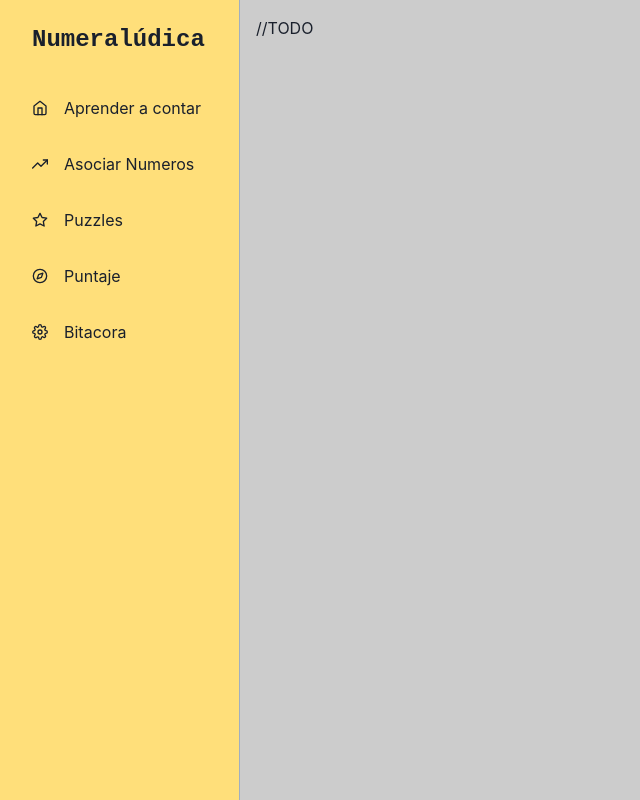
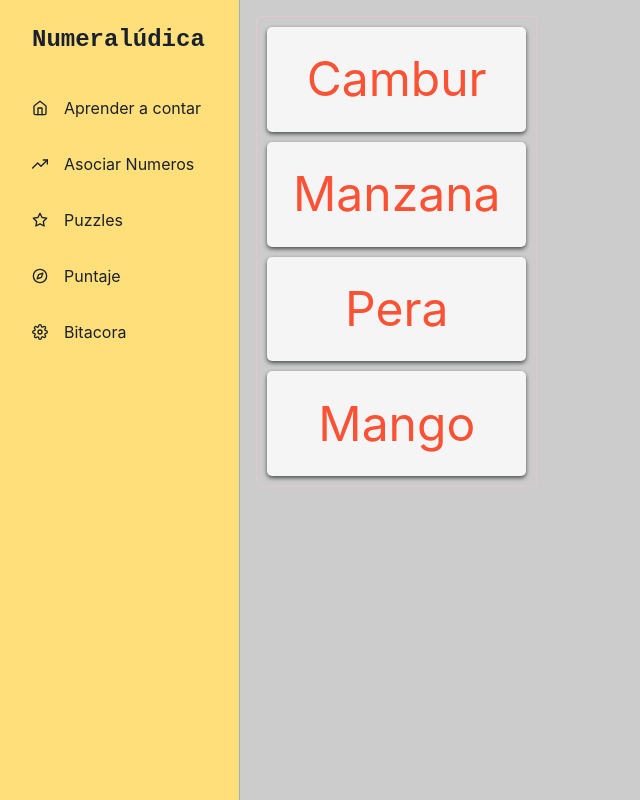
Before and after one commit to salvadorron/numeraludica, a React (Vite) app: page /aprenderacontar in a window 1280 px wide. Shown: the whole page, without its empty margins (0-640 px from the left). Built offline with nearby package versions, Linux system fonts and the light colour scheme.

Commit message:
add random fruit

```diff
--- a/package.json
+++ b/package.json
@@ -13,8 +13,10 @@
     "@chakra-ui/react": "^2.8.2",
     "@emotion/react": "^11.11.4",
     "@emotion/styled": "^11.11.5",
+    "@types/react-beautiful-dnd": "^13.1.8",
     "framer-motion": "^11.2.4",
     "react": "^18.2.0",
+    "react-beautiful-dnd": "^13.1.1",
     "react-dom": "^18.2.0",
     "react-icons": "^5.2.1",
     "react-router-dom": "^6.23.1"
--- a/src/pages/LearnCountPage.tsx
+++ b/src/pages/LearnCountPage.tsx
@@ -1,9 +1,73 @@
-import Navbar from "../components/Navbar"
+import { useState } from "react";
+import { DragDropContext, Draggable, Droppable } from 'react-beautiful-dnd';
+import Navbar from "../components/Navbar";
+import './learncountpage.css';
+
+const initialTasks = [
+    {
+        id: 0,
+        text: 'Cambur'
+    },
+    {
+        id: 1,
+        text: 'Manzana'
+    },
+    {
+        id: 2,
+        text: 'Pera'
+    },
+    {
+        id: 3,
+        text: 'Mango'
+    }
+]
+
 
 export default function LearnCountPage() {
+
+    const fruits = ['Manzana', 'Durazno', 'Pera', 'Banano', 'Papaya']
+
+    const getRandomFruit = () => {
+        return Math.floor(Math.random() * fruits.length)
+    }
+
+    const [tasks, setTasks] = useState(initialTasks)
+
+    function reorder(list: any[], startIndex: number, endIndex: number) {
+        const result = [...list];
+        const [removed] = result.splice(startIndex, 1);
+        result.splice(endIndex, 0, removed);
+
+        return result
+    }
+
     return (
         <Navbar>
-            <p>//TODO </p>
+            <DragDropContext onDragEnd={result => {
+                const { source, destination } = result
+                if (!destination) return
+
+                if (source.index === destination.index && source.droppableId === destination.droppableId) return
+
+                setTasks((prevTasks) => reorder(prevTasks, source.index, destination.index))
+            }}>
+                <Droppable droppableId="tasks">
+                    {(droppableProvider) => (
+                        <ul
+                            {...droppableProvider.droppableProps}
+                            ref={droppableProvider.innerRef}
+                            className="task-container"
+                        >
+                            {tasks.map((task, index) => (
+                                <Draggable key={task.id.toString()} draggableId={task.id.toString()} index={index}>
+                                    {(draggableProvided) => <li key={task.id.toString()} {...draggableProvided.draggableProps} ref={draggableProvided.innerRef} {...draggableProvided.dragHandleProps} className="task-item">{task.text}</li>}
+                                </Draggable>
+                            ))}
+                            {droppableProvider.placeholder}
+                        </ul>
+                    )}
+                </Droppable>
+            </DragDropContext>
         </Navbar>
     )
 }
--- /dev/null
+++ b/src/pages/learncountpage.css
@@ -0,0 +1,36 @@
+h1 {
+    font-size: 3rem;
+    color: #2d3233
+}
+
+.task-container {
+    border: 1px dotted pink;
+    margin: 0;
+    list-style: none;
+    padding: 5px;
+    border-radius: 5px;
+    font-size: 3rem;
+
+    display: inline-flex;
+    flex-direction: column;
+}
+
+.task-item {
+    color: rgb(250, 82, 52);
+    box-shadow: 0px 2px 4px #4a4c4e;
+    border-radius: 5px;
+    padding: 0.3em 0.5em;
+    background-color: whitesmoke;
+    text-align: center;
+    margin: 5px;
+    border: 2px solid transparent;
+}
+
+.task-item::selection {
+    display: none;
+}
+
+.task-item:focus {
+    outline: none;
+    border: 2px solid #4a9af5
+}
```
Also changed, not shown: 1 other file (tests, documents, lock files or other folders).
